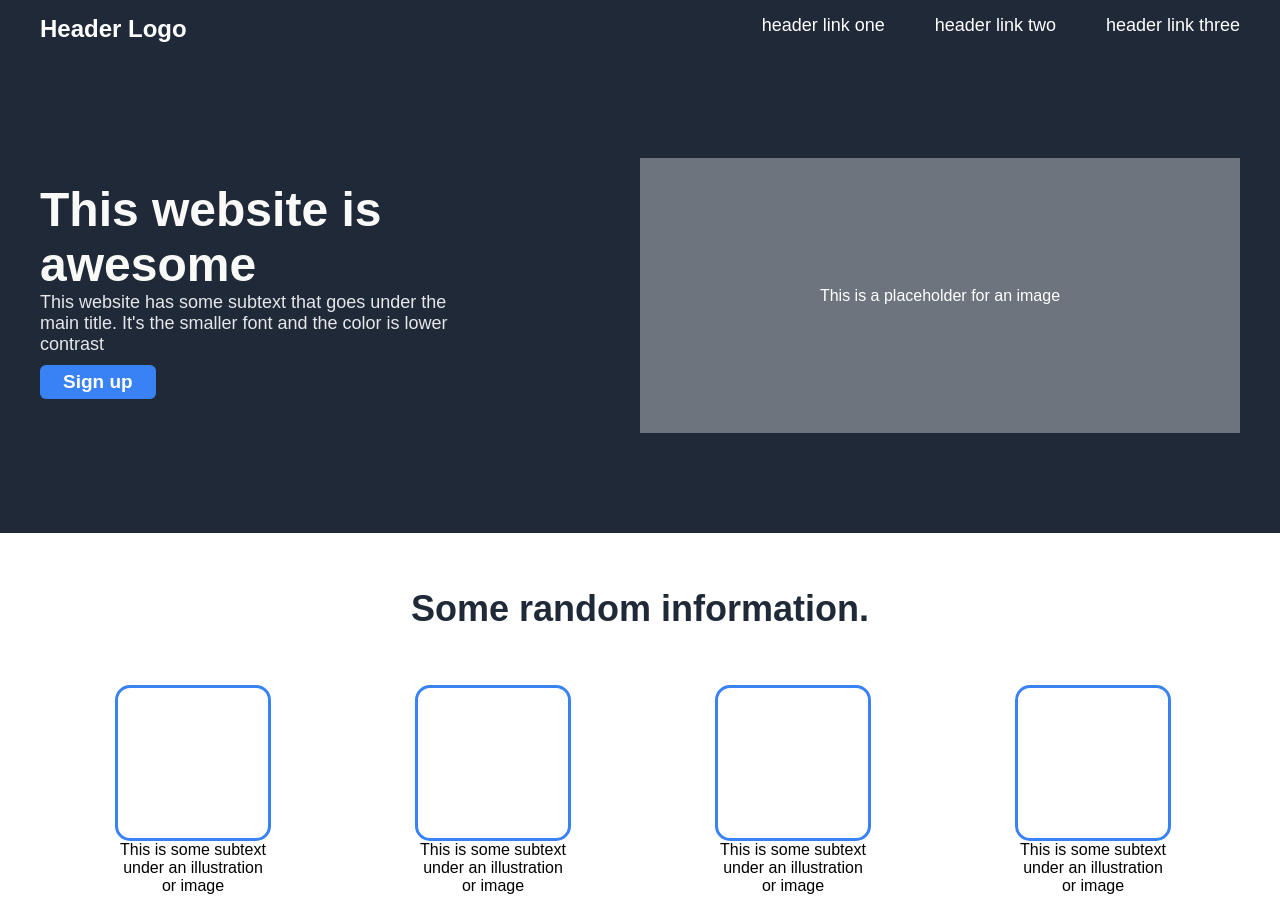
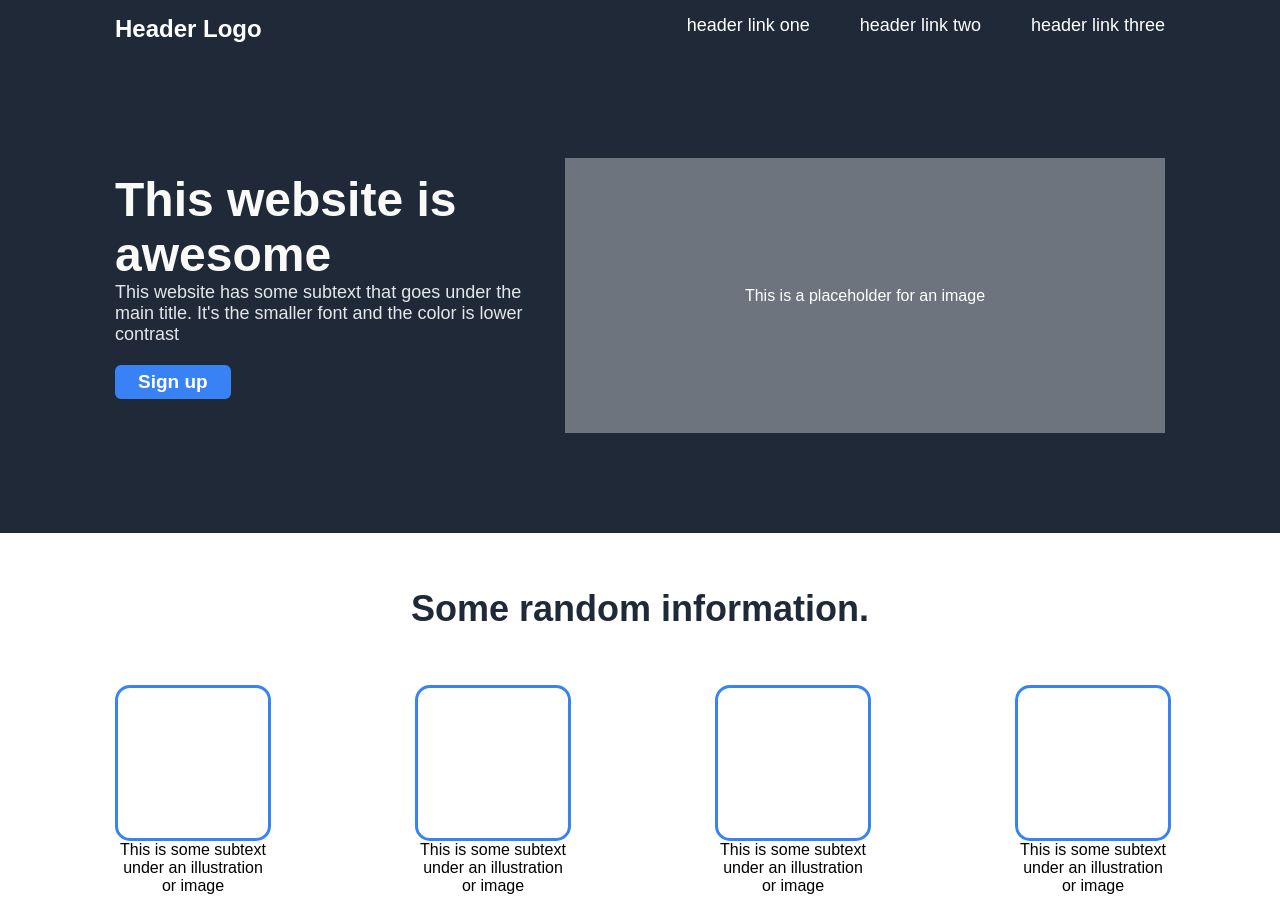
Before and after one commit to truongdodan/LandingPageProject, a plain HTML site: page index.html in a window 1280 px wide. Shown: the top 898 px of the page. Drawn offline with Linux system fonts and the light colour scheme.

Commit message:
Fix some Flex problems, make the web more flexable

```diff
--- a/style.css
+++ b/style.css
@@ -7,7 +7,7 @@ body {
 }
 
 .header, .hero, .randominformation, .quote, .calltoaction, .footer{
-    max-width: 1200px;
+    max-width: 1050px;
     margin: 0 auto;
 }
 
@@ -65,7 +65,6 @@ ul {
 
 /* content */
 .content {
-    flex: auto;
 }
 
 .hero .maintext {
@@ -110,7 +109,7 @@ ul {
     background-color: #6D747D;
     color: white;
     /* padding: 130px 200px; */
-    width: 50%;
+    width: 600px;
     height: 275px;
     display: flex;
     justify-content: center;
@@ -120,16 +119,19 @@ ul {
 .hero {
     display: flex;
     justify-content: space-between;
+    flex-wrap: wrap;
     align-items: center;
     padding: 100px 0px;
 }
 
 .herocontent {
-    max-width: 35%;
+    flex-wrap: wrap;
+    flex: auto;
+    width: 425px;
 }
 
 .signupbutton {
-    margin: 10px 0px;
+    margin: 20px 0px;
 }
 
 .randominformation {
@@ -180,7 +182,8 @@ ul {
 
 .calltoaction {
     display: flex;
+    flex-wrap: wrap;
     justify-content: space-between;
     padding: 55px 100px;
-    margin: 100px auto 115px;
+    margin: 115px auto 125px;
 }
```
